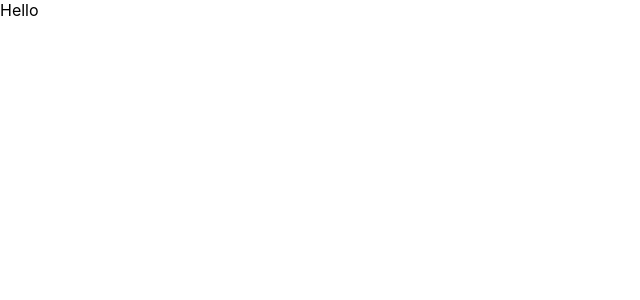
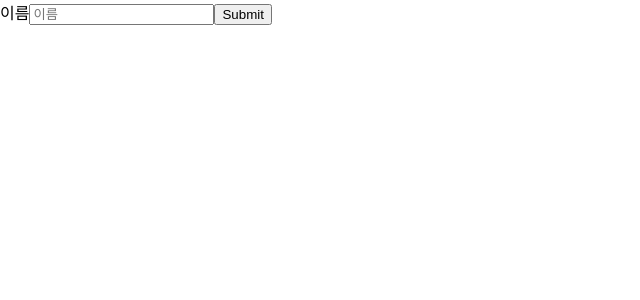
Before and after one commit to daewoongBang/react-hook-form-tutorial, a React (Create React App) app: page / in a window 1280 px wide. Shown: the top 300 px of the page, without its empty margins (0-640 px from the left). Built offline with nearby package versions, Linux system fonts and the light colour scheme.

Commit message:
form 코드 작성 중

```diff
--- a/src/App.tsx
+++ b/src/App.tsx
@@ -1,8 +1,23 @@
 import React from 'react';
 import { useForm } from 'react-hook-form';
 
+type FormData = {
+  userName: string;
+};
+
 const App: React.FC = () => {
-  return <div>Hello</div>;
+  const { register, handleSubmit, errors } = useForm<FormData>();
+  const onSubmit = (data: any) => {
+    console.log(data);
+  };
+  return (
+    <form onSubmit={handleSubmit(onSubmit)}>
+      <label htmlFor="userName">이름</label>
+      <input name="userName" placeholder="이름" ref={register({ required: '이름은 필수 항목 입니다.' })} />
+      {errors.userName && errors.userName.message}
+      <input type="submit" />
+    </form>
+  );
 };
 
 export default App;
```
